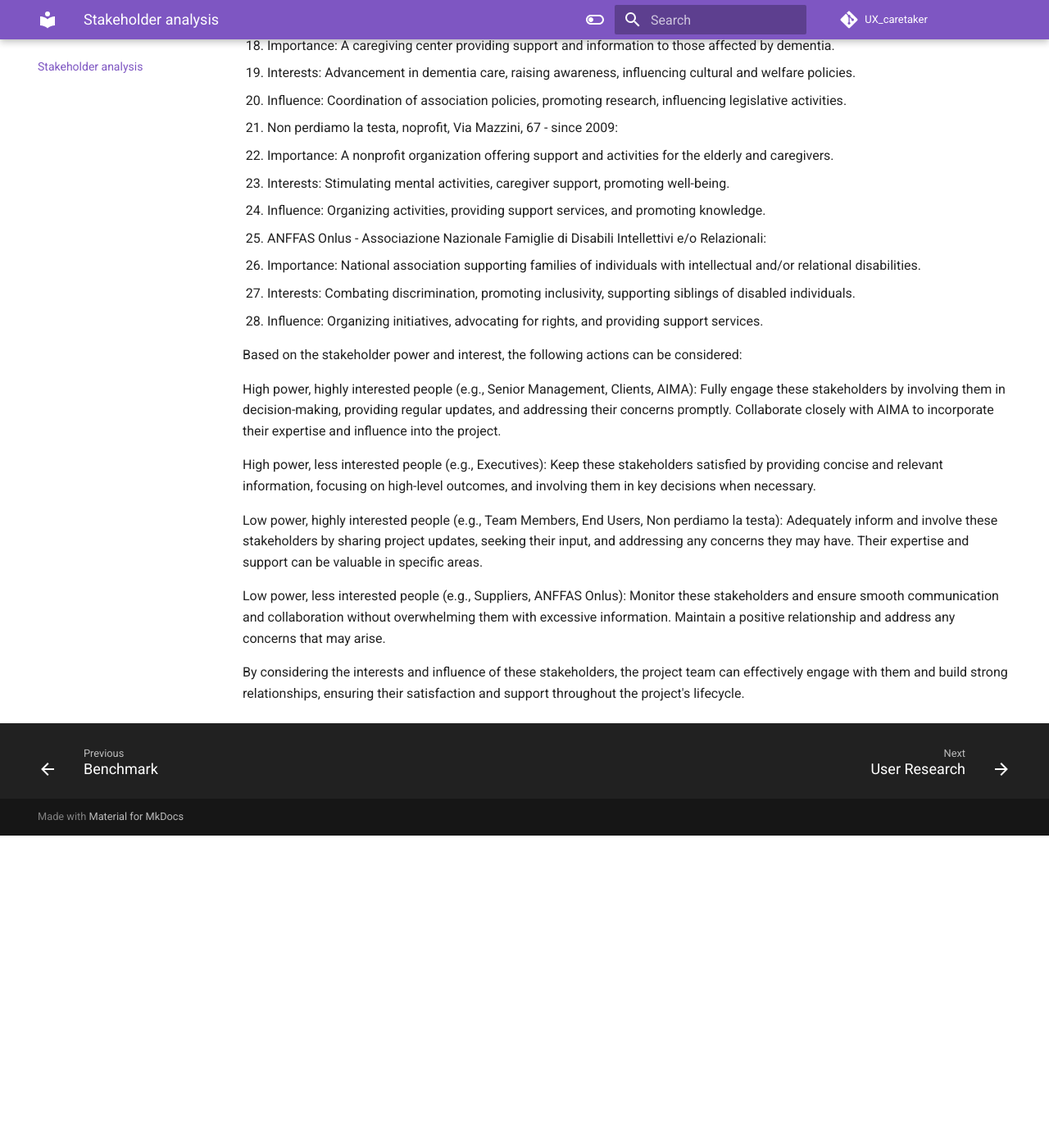
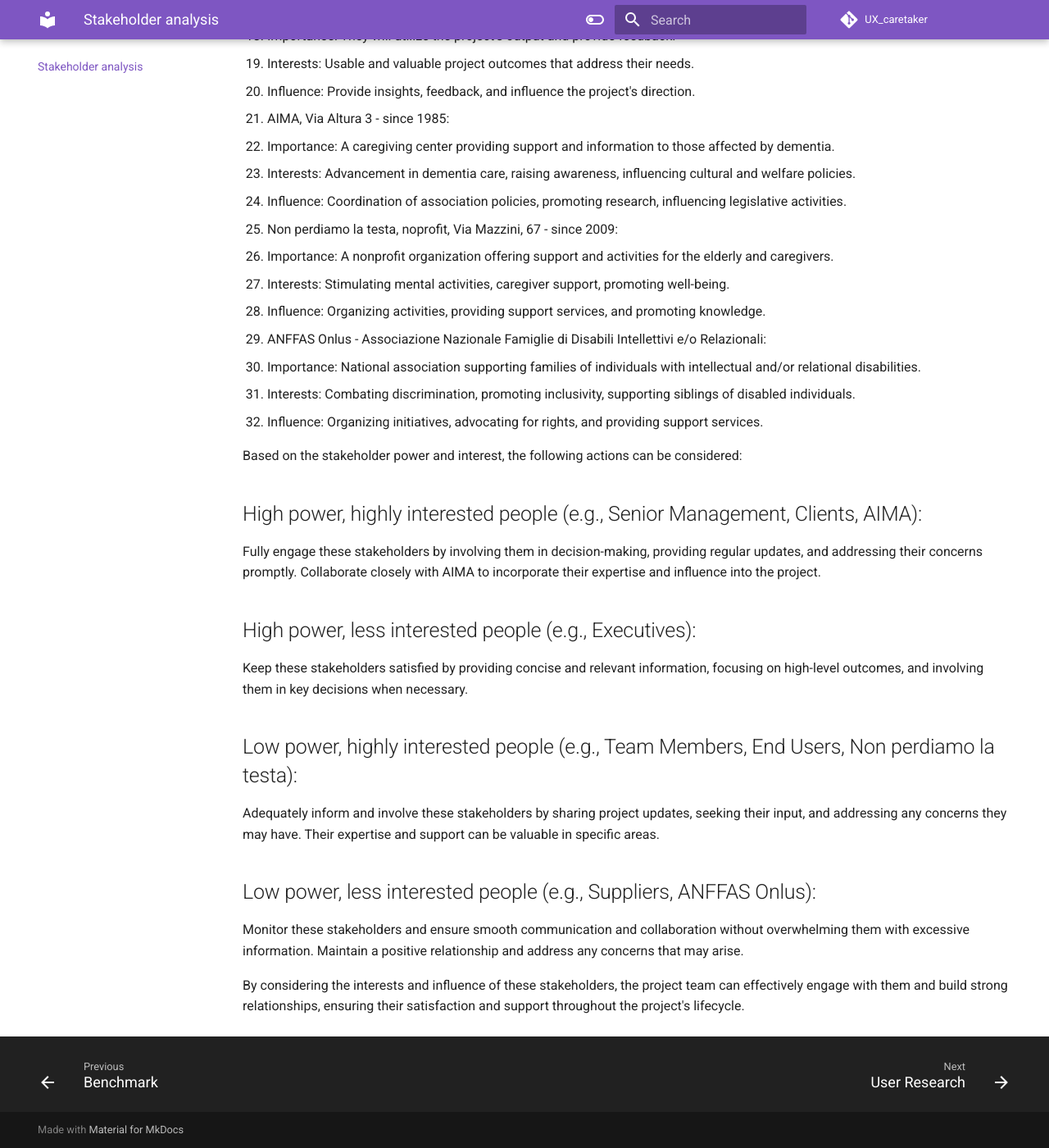
Before and after one commit to teragramgius/GherryPlus, an MkDocs documentation site: the page built from docs/stakeholders.md, in a window 1280 px wide and 1400 px high, scrolled down 1436 px. Shown: the whole window at 82% size. Built offline with MkDocs 1.6.1 and Material for MkDocs 9.7.7, drawn with Linux system fonts in a browser that asks for light colours; comment, search, counter and statistics services are not loaded; the version menu is left out; before the commit the page ends 2455 px from its top, so only the background shows below that; some of the changed text lies outside the part shown.

```diff
--- a/docs/stakeholders.md
+++ b/docs/stakeholders.md
@@ -21,7 +21,7 @@ Stakeholders group includes any people or groups that influence and are impacted
 - Interests: High-level project outcomes, financial impact, and organizational reputation.
 - Influence: Set project priorities, provide guidance, and make strategic decisions.
 
-External Stakeholders:
+# External Stakeholders:
 1. Clients - The Professor + App We Look Up To:
 - Importance: The client provides guidance, expectations, and support for the project.
 - Interests: Successful project delivery, meeting requirements, and achieving desired outcomes.
@@ -64,16 +64,16 @@ External Stakeholders:
 
 Based on the stakeholder power and interest, the following actions can be considered:
 
-High power, highly interested people (e.g., Senior Management, Clients, AIMA):
+## High power, highly interested people (e.g., Senior Management, Clients, AIMA):
 Fully engage these stakeholders by involving them in decision-making, providing regular updates, and addressing their concerns promptly. Collaborate closely with AIMA to incorporate their expertise and influence into the project.
 
-High power, less interested people (e.g., Executives):
+## High power, less interested people (e.g., Executives):
 Keep these stakeholders satisfied by providing concise and relevant information, focusing on high-level outcomes, and involving them in key decisions when necessary.
 
-Low power, highly interested people (e.g., Team Members, End Users, Non perdiamo la testa):
+## Low power, highly interested people (e.g., Team Members, End Users, Non perdiamo la testa):
 Adequately inform and involve these stakeholders by sharing project updates, seeking their input, and addressing any concerns they may have. Their expertise and support can be valuable in specific areas.
 
-Low power, less interested people (e.g., Suppliers, ANFFAS Onlus):
+## Low power, less interested people (e.g., Suppliers, ANFFAS Onlus):
 Monitor these stakeholders and ensure smooth communication and collaboration without overwhelming them with excessive information. Maintain a positive relationship and address any concerns that may arise.
 
 By considering the interests and influence of these stakeholders, the project team can effectively engage with them and build strong relationships, ensuring their satisfaction and support throughout the project's lifecycle.
```
